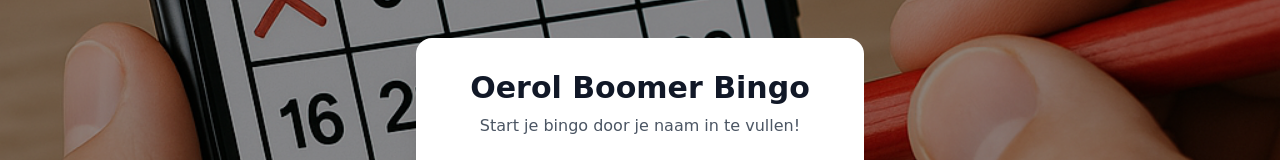
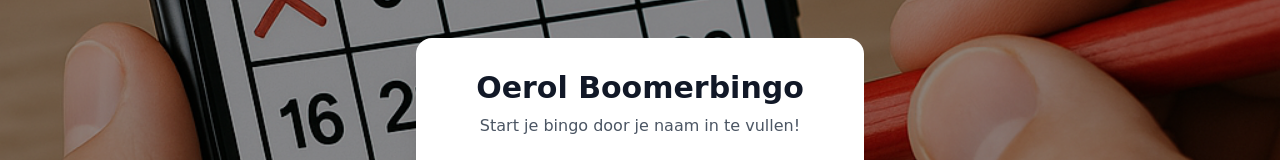
Before and after one commit to Prog-Party/oerol-boomer-bingo, a Next.js app: page / in a window 1280 px wide. Shown: the part 153-313 px from the top of the page. Built offline with nearby package versions, Linux system fonts and the light colour scheme.

Commit message:
Fix spelling of "Boomer Bingo" to "Boomerbingo" in multiple files

```diff
--- a/app/[slug]/page.tsx
+++ b/app/[slug]/page.tsx
@@ -142,7 +142,7 @@ export default function BingoBoardPage({ params }: BingoBoardPageProps) {
         <div className="max-w-2xl mx-auto">
           <header className="text-center mb-8">
             <h1 className="text-2xl md:text-3xl font-bold text-gray-900 mb-2">
-              Oerol Boomer Bingo
+              Oerol Boomerbingo
             </h1>
             <p className="text-gray-600">
               Voortgang: {checkedItems.length}/24
--- a/app/layout.tsx
+++ b/app/layout.tsx
@@ -3,7 +3,7 @@ import type { Metadata } from 'next'
 import './globals.css'
 
 export const metadata: Metadata = {
-  title: 'Oerol Boomer Bingo',
+  title: 'Oerol Boomerbingo',
   description: 'A mobile-first bingo game for Oerol festival',
 }
 
--- a/app/page.tsx
+++ b/app/page.tsx
@@ -62,7 +62,7 @@ export default function HomePage() {
           <div className="bg-white rounded-2xl shadow-xl p-8">
             <div className="text-center mb-8">
               <h1 className="text-3xl font-bold text-gray-900 mb-2">
-                Oerol Boomer Bingo
+                Oerol Boomerbingo
               </h1>
               <p className="text-gray-600">
                 Start je bingo door je naam in te vullen!
```
Also changed, not shown: 1 other file (tests, documents, lock files or other folders).
